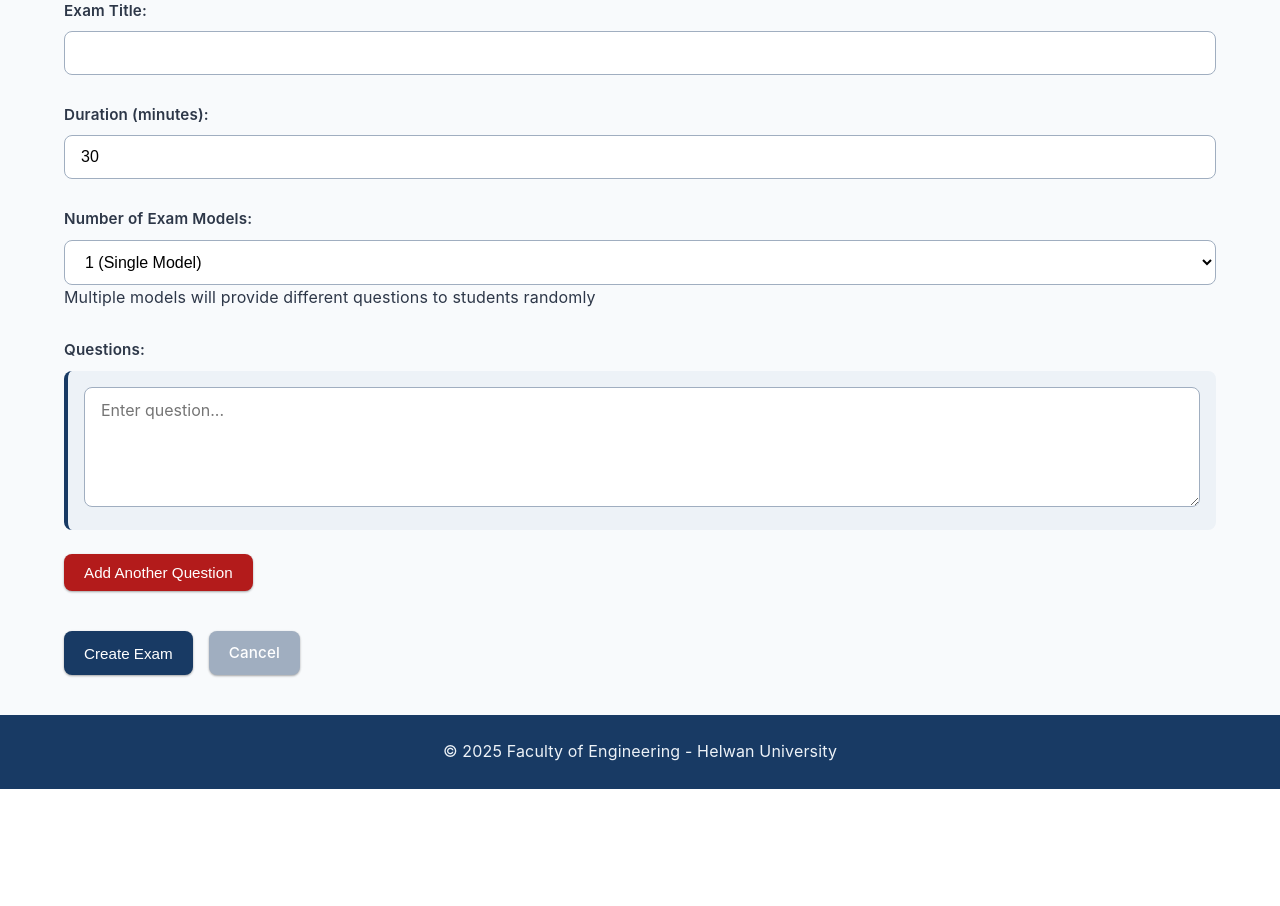
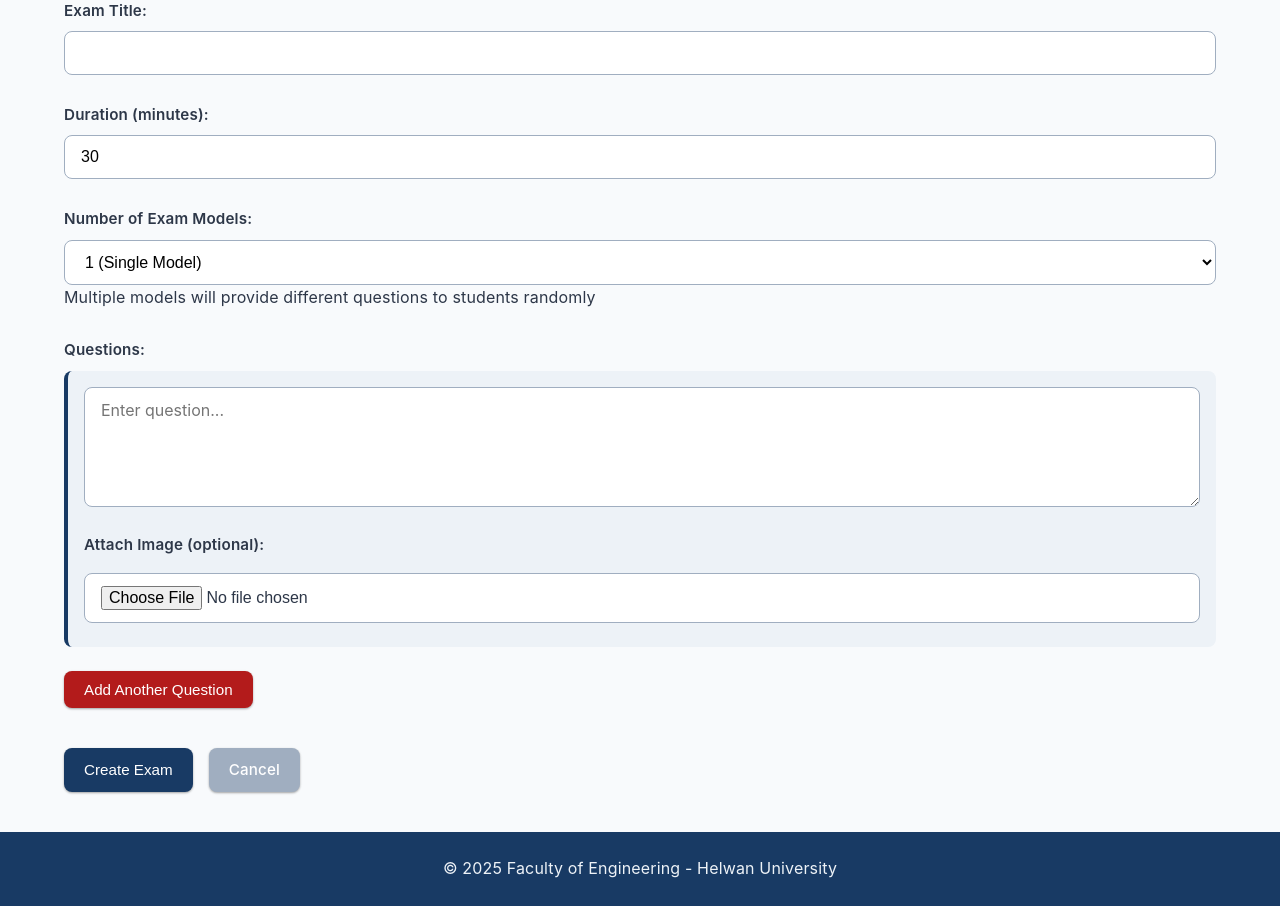
Before and after one commit to John-Salama/Local-Codeing-Exam-System, a Flask app: page /teacher/create_exam in a window 1280 px wide. Shown: the part 198-1104 px from the top of the page. Before the commit the page ends 987 px from the top, so only its background shows below. Run offline with Flask 3, Linux system fonts and the light colour scheme; the visitor is signed in with stand-in values (Sample User, id 1).

Commit message:
Add image upload functionality for exam questions and enhance display in templates

```diff
--- a/app.py
+++ b/app.py
@@ -9,6 +9,7 @@ import io
 import random
 from openpyxl import Workbook
 from openpyxl.styles import Font, Alignment, PatternFill, Border, Side
+from werkzeug.utils import secure_filename
 
 app = Flask(__name__)
 app.secret_key = secrets.token_hex(16)
@@ -112,6 +113,7 @@ def init_db():
             exam_id INTEGER,
             model_id INTEGER,
             question_text TEXT NOT NULL,
+            image_filename TEXT,
             FOREIGN KEY (exam_id) REFERENCES exams (id),
             FOREIGN KEY (model_id) REFERENCES exam_models (id)
         )
@@ -637,11 +639,21 @@ def create_exam():
                 model_id = cursor.lastrowid
 
                 # Insert questions for default model
-                for question in request.form.getlist('question'):
+                questions = request.form.getlist('question')
+                for i, question in enumerate(questions):
                     if question.strip():
+                        # Check if an image was uploaded for this question
+                        image_key = f"question-image-{i+1}"
+                        image_filename = None
+
+                        if image_key in request.files:
+                            image_file = request.files[image_key]
+                            if image_file and image_file.filename:
+                                image_filename = save_image(image_file)
+
                         cursor.execute(
-                            "INSERT INTO questions (exam_id, model_id, question_text) VALUES (?, ?, ?)",
-                            (exam_id, model_id, question)
+                            "INSERT INTO questions (exam_id, model_id, question_text, image_filename) VALUES (?, ?, ?, ?)",
+                            (exam_id, model_id, question, image_filename)
                         )
 
             conn.commit()
@@ -690,9 +702,19 @@ def create_exam_models(exam_id):
                 for key, value in request.form.items():
                     if key.startswith(question_prefix) and value.strip():
                         question_index = key[len(question_prefix):]
+
+                        # Check if an image was uploaded for this question
+                        image_key = f"question-image-{model_num}-{question_index}"
+                        image_filename = None
+
+                        if image_key in request.files:
+                            image_file = request.files[image_key]
+                            if image_file and image_file.filename:
+                                image_filename = save_image(image_file)
+
                         cursor.execute(
-                            "INSERT INTO questions (exam_id, model_id, question_text) VALUES (?, ?, ?)",
-                            (exam_id, model_id, value)
+                            "INSERT INTO questions (exam_id, model_id, question_text, image_filename) VALUES (?, ?, ?, ?)",
+                            (exam_id, model_id, value, image_filename)
                         )
 
             conn.commit()
@@ -1462,6 +1484,37 @@ def logout():
     session.clear()
     return redirect(url_for('login'))
 
+# Helper functions for handling file uploads
+
+
+def allowed_file(filename):
+    """Check if file extension is allowed (images only)"""
+    ALLOWED_EXTENSIONS = {'png', 'jpg', 'jpeg', 'gif'}
+    return '.' in filename and \
+           filename.rsplit('.', 1)[1].lower() in ALLOWED_EXTENSIONS
+
+
+def save_image(file):
+    """Save uploaded image to the uploads folder with a secure name"""
+    if file and allowed_file(file.filename):
+        # Generate a secure filename
+        filename = secure_filename(file.filename)
+        # Add random string to avoid name collisions
+        random_hex = secrets.token_hex(8)
+        _, file_extension = os.path.splitext(filename)
+        secure_name = random_hex + file_extension
+
+        # Create uploads directory if it doesn't exist
+        upload_folder = os.path.join('static', 'uploads')
+        os.makedirs(upload_folder, exist_ok=True)
+
+        # Save the file
+        file_path = os.path.join(upload_folder, secure_name)
+        file.save(file_path)
+
+        return secure_name
+    return None
+
 
 if __name__ == '__main__':
     app.run(host='0.0.0.0', port=5000, debug=True)
--- a/static/css/style.css
+++ b/static/css/style.css
@@ -962,6 +962,31 @@ footer {
   border-left: 4px solid #4299e1;
 }
 
+/* Question image styling */
+.question-image-container {
+  padding: 1rem;
+  background-color: #fff;
+  text-align: center;
+  border-bottom: 1px solid var(--grey-color);
+}
+
+.question-image {
+  max-width: 100%;
+  max-height: 400px;
+  border-radius: var(--border-radius);
+  box-shadow: var(--shadow-sm);
+}
+
+.question-image-upload {
+  margin-top: 0.75rem;
+  padding: 0.5rem 0;
+}
+
+.image-input {
+  margin-top: 0.5rem;
+  width: 100%;
+}
+
 /* Responsive styles */
 @media (max-width: 768px) {
   header {
--- a/templates/create_exam.html
+++ b/templates/create_exam.html
@@ -7,6 +7,7 @@
     method="POST"
     action="{{ url_for('create_exam') }}"
     id="create-exam-form"
+    enctype="multipart/form-data"
   >
     <div class="form-group">
       <label for="title">Exam Title:</label>
@@ -49,6 +50,16 @@
             placeholder="Enter question..."
             required
           ></textarea>
+          <div class="question-image-upload">
+            <label for="question-image-1">Attach Image (optional):</label>
+            <input
+              type="file"
+              id="question-image-1"
+              name="question-image-1"
+              accept="image/*"
+              class="image-input"
+            />
+          </div>
         </div>
       </div>
 
@@ -98,6 +109,10 @@
       const questionItem = document.createElement("div");
       questionItem.className = "question-item";
 
+      // Get the current question count to create unique IDs
+      const questionCount =
+        questionsContainer.querySelectorAll(".question-item").length + 1;
+
       const textarea = document.createElement("textarea");
       textarea.name = "question";
       textarea.rows = "3";
@@ -109,6 +124,24 @@
         textarea.required = true;
       }
 
+      // Create image upload section
+      const imageUploadDiv = document.createElement("div");
+      imageUploadDiv.className = "question-image-upload";
+
+      const imageLabel = document.createElement("label");
+      imageLabel.setAttribute("for", `question-image-${questionCount}`);
+      imageLabel.textContent = "Attach Image (optional):";
+
+      const imageInput = document.createElement("input");
+      imageInput.type = "file";
+      imageInput.id = `question-image-${questionCount}`;
+      imageInput.name = `question-image-${questionCount}`;
+      imageInput.accept = "image/*";
+      imageInput.className = "image-input";
+
+      imageUploadDiv.appendChild(imageLabel);
+      imageUploadDiv.appendChild(imageInput);
+
       const removeBtn = document.createElement("button");
       removeBtn.type = "button";
       removeBtn.className = "remove-question-btn";
@@ -118,6 +151,7 @@
       });
 
       questionItem.appendChild(textarea);
+      questionItem.appendChild(imageUploadDiv);
       questionItem.appendChild(removeBtn);
       questionsContainer.appendChild(questionItem);
 
```
Also changed, not shown: templates/create_exam_models.html (+35 -0 lines), templates/exam.html (+10 -0 lines), templates/grade.html (+9 -0 lines), templates/view_exam_models.html (+11 -1 lines).
